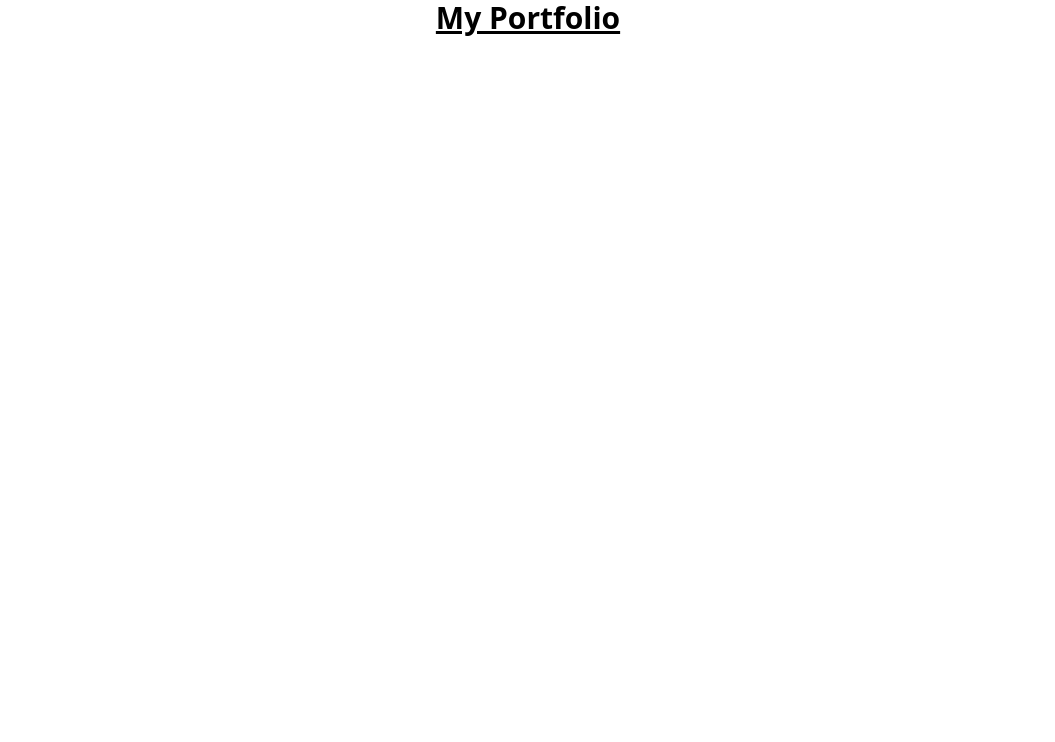
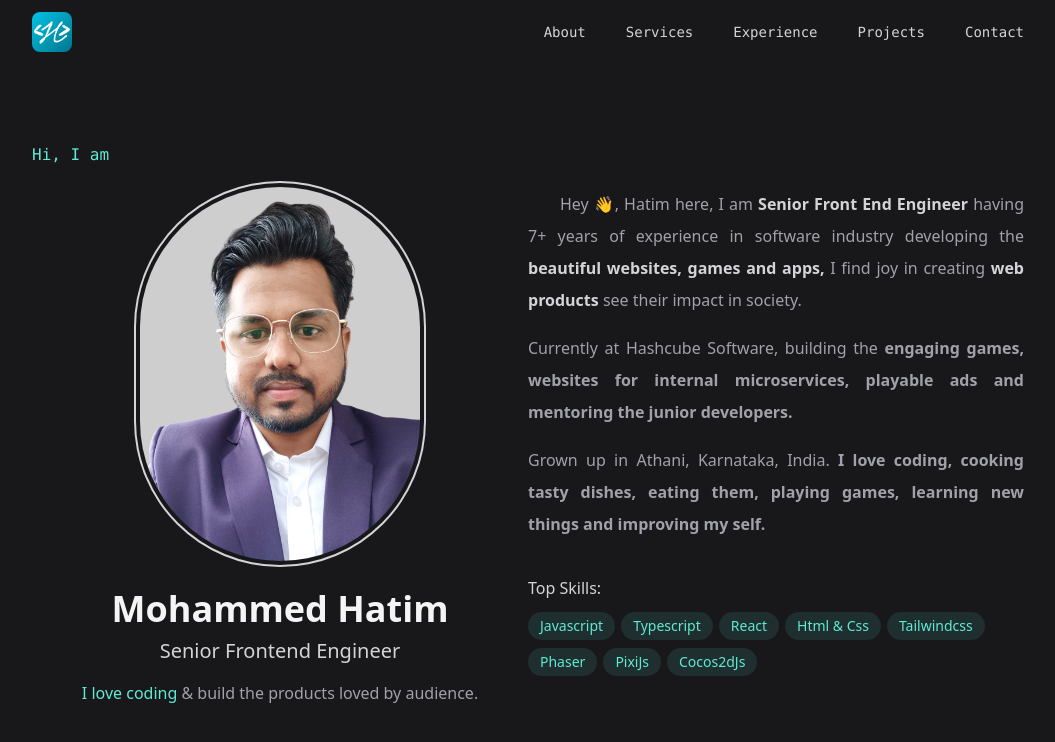
Before and after one commit to hatim-developer/my-portfolio, a React (Vite) app: page / in a window 1280 px wide. Shown: the top 742 px of the page, without its empty margins (112-1167 px from the left). Built offline with nearby package versions, Linux system fonts and the light colour scheme.

Commit message:
Feat: implemented header , hero sections

```diff
--- a/src/App.tsx
+++ b/src/App.tsx
@@ -1,8 +1,12 @@
+import Header from "components/Header";
+import Body from "containers/Body";
+
 function App() {
   return (
-    <>
-      <h1 className="text-center text-3xl font-bold underline">My Portfolio</h1>
-    </>
+    <div className="bg-body-color min-h-screen">
+      <Header />
+      <Body />
+    </div>
   );
 }
 
--- /dev/null
+++ b/src/components/Header.tsx
@@ -0,0 +1,29 @@
+import logo from "assets/img/logo.png";
+
+const Header = () => {
+  return (
+    <header className="sticky top-0">
+      <section className="mx-auto flex max-w-screen-lg flex-row flex-wrap items-center justify-between px-4 py-3">
+        <img
+          src={logo}
+          alt="Logo"
+          className="max-w-10 cursor-pointer rounded-lg"
+        />
+        <nav className="text-secondary-color font-mono text-sm">
+          <button id="hamburger" className="text-3xl sm:hidden">
+            &#9776;
+          </button>
+          <ul className="hidden flex-row flex-wrap items-center justify-evenly space-x-4 sm:flex md:space-x-10">
+            <li className="hover:text-neutral-color">About</li>
+            <li>Services</li>
+            <li>Experience</li>
+            <li>Projects</li>
+            <li>Contact</li>
+          </ul>
+        </nav>
+      </section>
+    </header>
+  );
+};
+
+export default Header;
--- /dev/null
+++ b/src/components/Hero.tsx
@@ -0,0 +1,105 @@
+import profilePhoto from "assets/img/profile_photo.png";
+import SkillList from "containers/SkillList";
+
+const Hero = () => {
+  return (
+    <section
+      id="hero"
+      className="section-min-height flex scroll-mt-40 flex-col items-center justify-evenly px-4 md:flex-row"
+      aria-label="Profile details and about me"
+    >
+      <article
+        id="profile"
+        className="flex flex-col items-center justify-center md:w-1/2"
+        aria-label="Profile details"
+      >
+        <span className="text-highlight-color self-start font-mono text-base">
+          Hi, I am
+        </span>
+        <div id="profile_pic" className="p-4">
+          <img
+            src={profilePhoto}
+            alt="Profile Picture"
+            className="ring-secondary-color h-auto w-auto max-w-52 rounded-full p-1 ring-2 sm:max-w-72"
+          ></img>
+        </div>
+        <h1 className="text-primary-color text-nowrap py-2 text-center font-sans text-4xl font-bold">
+          Mohammed Hatim
+        </h1>
+        <h2 className="text-secondary-color text-nowrap text-right font-sans text-xl">
+          Senior Frontend Engineer
+        </h2>
+        <p className="text-neutral-color my-4 text-center font-sans">
+          <span className="text-highlight-color text-nowrap">
+            I love coding
+          </span>{" "}
+          & build the products loved by audience.
+        </p>
+      </article>
+      <article
+        id="about"
+        className="text-neutral-color flex w-5/6 flex-col items-center text-justify text-base leading-8 md:w-1/2"
+        aria-label="About me"
+      >
+        <hr className="my-4 h-1 w-5/6 md:hidden"></hr>
+
+        <p className="mb-4 indent-8">
+          Hey 👋, Hatim here, I am
+          <span className="text-secondary-color font-semibold">
+            {" "}
+            Senior Front End Engineer{" "}
+          </span>
+          having 7+ years of experience in software industry developing the{" "}
+          <span className="text-secondary-color font-semibold">
+            beautiful websites, games and apps,{" "}
+          </span>
+          I find joy in creating
+          <span className="text-secondary-color font-semibold">
+            {" "}
+            web products{" "}
+          </span>
+          see their impact in society.
+        </p>
+
+        <p className="mb-4">
+          Currently at Hashcube Software, building the{" "}
+          <strong>
+            engaging games, websites for internal microservices, playable ads
+            and mentoring the junior developers.
+          </strong>
+        </p>
+
+        <p className="mb-2">
+          Grown up in Athani, Karnataka, India.{" "}
+          <strong>
+            I love coding, cooking tasty dishes, eating them, playing games,
+            learning new things and improving my self.
+          </strong>
+        </p>
+
+        <section
+          className="-order-1 mt-2 md:order-1 md:mt-6"
+          aria-label="Top skills"
+        >
+          <h2 className="text-secondary-color text-center md:text-left md:after:content-[':']">
+            Top Skills
+          </h2>
+          <SkillList
+            skills={[
+              "Javascript",
+              "Typescript",
+              "React",
+              "Html & Css",
+              "Tailwindcss",
+              "Phaser",
+              "PixiJs",
+              "Cocos2dJs",
+            ]}
+          />
+        </section>
+      </article>
+    </section>
+  );
+};
+
+export default Hero;
--- /dev/null
+++ b/src/containers/Body.tsx
@@ -0,0 +1,11 @@
+import Hero from "components/Hero";
+
+const Body = () => {
+  return (
+    <main id="main" className="mx-auto max-w-screen-lg">
+      <Hero />
+    </main>
+  );
+};
+
+export default Body;
--- /dev/null
+++ b/src/containers/SkillList.tsx
@@ -0,0 +1,18 @@
+const SkillList = ({ skills }: { skills: string[] }) => {
+  return (
+    <ul className="md: mx-auto flex flex-row flex-wrap justify-center md:justify-start">
+      {skills.map((skill) => {
+        return (
+          <li
+            key={skill.toLocaleLowerCase()}
+            className="bg-highlight-color/10 text-highlight-color mr-1.5 mt-2 rounded-full px-3 py-1 text-sm"
+          >
+            {skill}
+          </li>
+        );
+      })}
+    </ul>
+  );
+};
+
+export default SkillList;
```
Also changed, not shown: src/assets/img/logo.png (added), src/assets/img/profile_photo.png (added).
